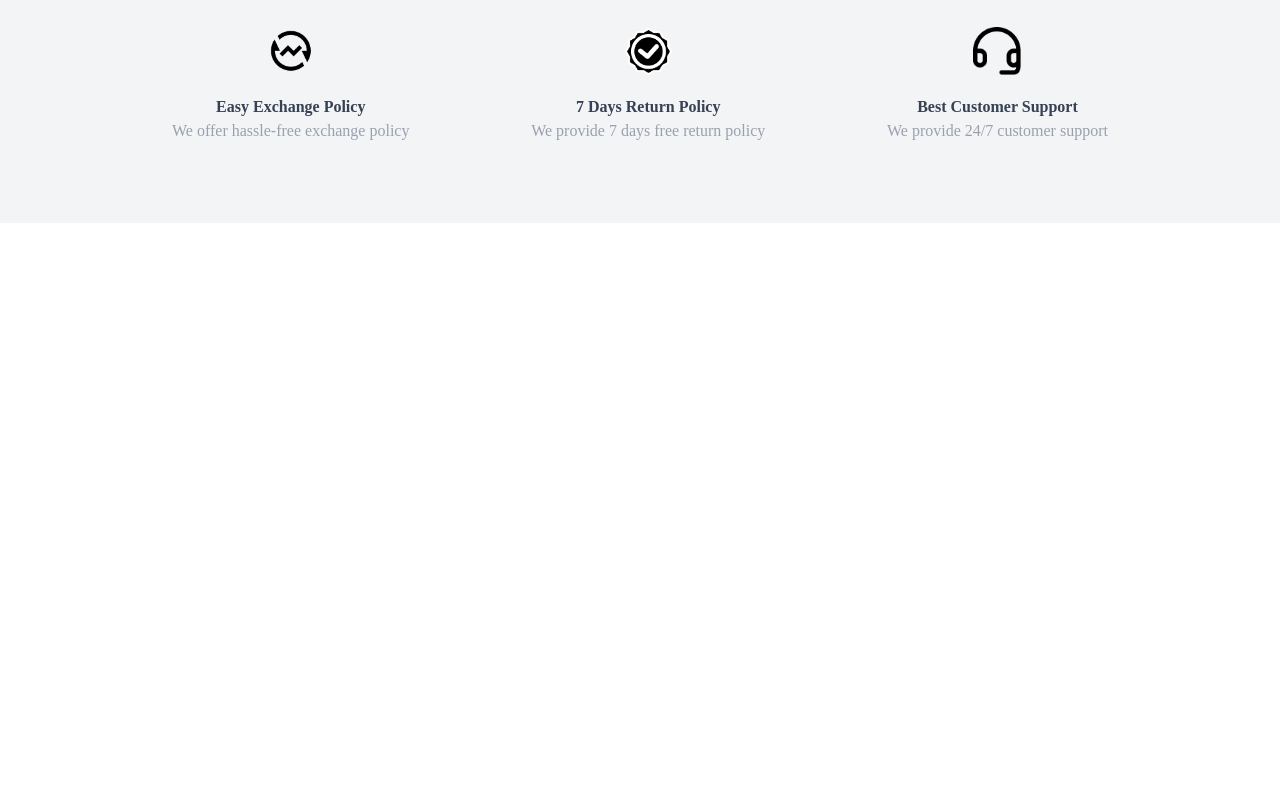
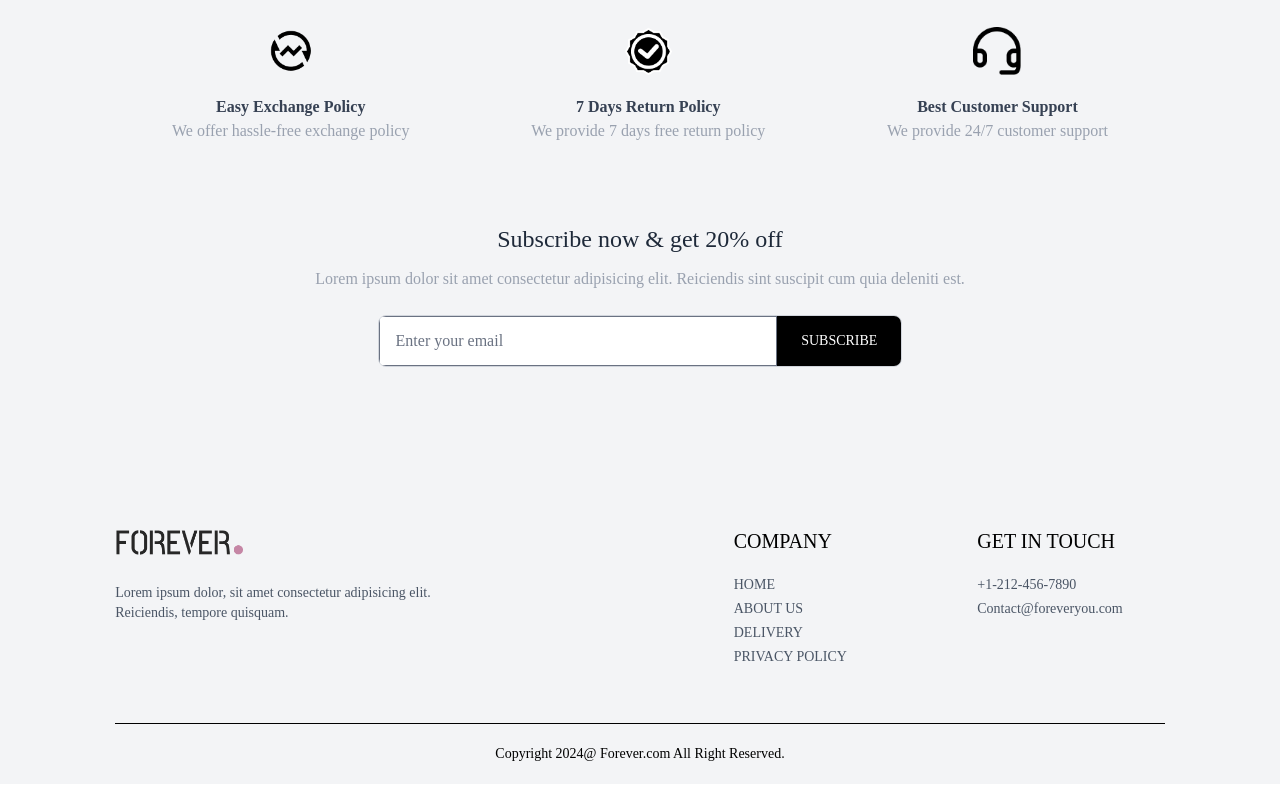
Before and after one commit to AimanWafiq29/Frontend-E-Commerce, a React (Vite) app: page / in a window 1280 px wide. Shown: the part 1914-2714 px from the top of the page. Before the commit the page ends 2137 px from the top, so only its background shows below. Built offline with nearby package versions, Linux system fonts and the light colour scheme.

Commit message:
Penambahan SubsMenu dan Footer

```diff
--- a/src/components/atoms/Logo.jsx
+++ b/src/components/atoms/Logo.jsx
@@ -1,8 +1,8 @@
 import React from "react";
 import LogoImage from "../../assets/logo.png";
 
-const Logo = () => {
-  return <img src={LogoImage} alt="Logo" className="w-36 cursor-pointer" />;
+const Logo = ({className}) => {
+  return <img src={LogoImage} alt="Logo" className={className} />;
 };
 
 export default Logo;
--- /dev/null
+++ b/src/components/molecules/SubscribeForm.jsx
@@ -0,0 +1,32 @@
+import React from "react";
+
+const SubscribeForm = () => {
+    const onSubmitHandler = (event) => {
+        event.preventDefault();
+    };
+
+    return (
+        <div className="text-center">
+            <div className="text-2xl font-medium text-gray-800">Subscribe now & get 20% off</div>
+            <p className="text-gray-400 mt-3">
+                Lorem ipsum dolor sit amet consectetur adipisicing elit. Reiciendis sint suscipit cum quia deleniti est.
+            </p>
+            <form
+                onSubmit={onSubmitHandler}
+                className="w-full sm:w-1/2 flex mx-auto my-6 border border-gray-300 rounded-lg overflow-hidden"
+            >
+                <input
+                    className="w-full px-4 py-3 outline-none text-gray-700 flex-1"
+                    type="email"
+                    placeholder="Enter your email"
+                    required
+                />
+                <button type="submit" className="bg-black text-white text-sm px-6 py-3 w-auto shrink-0">
+                    SUBSCRIBE
+                </button>
+            </form>
+        </div>
+    );
+};
+
+export default SubscribeForm;
--- /dev/null
+++ b/src/components/organisms/Footer.jsx
@@ -0,0 +1,37 @@
+import React from "react";
+import Logo from "../atoms/Logo";
+
+const Footer = () => {
+    return (
+        <div className="flex flex-col sm:grid grid-cols-[3fr_1fr_1fr] gap-14 my-10 mt-40 text-sm">
+            <div>
+                <Logo className="mb-5 w-32"/>
+                <p className="w-full md:w-2/3 text-gray-600">
+                    Lorem ipsum dolor, sit amet consectetur adipisicing elit. Reiciendis, tempore quisquam.
+                </p>
+            </div>
+            <div>
+                <p className="text-xl font-medium mb-5">COMPANY</p>
+                <ul className="flex flex-col gap-1 text-gray-600">
+                    <li>HOME</li>
+                    <li>ABOUT US</li>
+                    <li>DELIVERY</li>
+                    <li>PRIVACY POLICY</li>
+                </ul>
+            </div>
+            <div>
+                <p className="text-xl font-medium mb-5">GET IN TOUCH</p>
+                <ul className="flex flex-col gap-1 text-gray-600">
+                    <li>+1-212-456-7890</li>
+                    <li>Contact@foreveryou.com</li>
+                </ul>
+            </div>
+            <div className="col-span-3">
+                <hr />
+                <p className="py-5 text-sm text-center">Copyright 2024@ Forever.com All Right Reserved.</p>
+            </div>
+        </div>
+    );
+};
+
+export default Footer;
--- a/src/components/organisms/Navbar.jsx
+++ b/src/components/organisms/Navbar.jsx
@@ -16,7 +16,7 @@
     return (
         <div className="flex items-center justify-between py-5 px-4">
             <Link to="/" className="relative">
-                <Logo />
+                <Logo className="w-36 cursor-pointer"/>
             </Link>
             <NavMenu />
             <div className="flex items-center gap-6">
--- a/src/components/templates/MainLayout.jsx
+++ b/src/components/templates/MainLayout.jsx
@@ -1,11 +1,13 @@
 import React from "react";
 import Navbar from "../organisms/Navbar";
+import Footer from "../organisms/Footer";
 
 const MainLayout = ({ children }) => {
   return (
     <div className="px-4 sm:px-[5vw] md:px-[7vw] lg:px-[9vw] bg-gray-100">
       <Navbar />
       {children}
+      <Footer />
     </div>
   );
 };
--- a/src/pages/Home.jsx
+++ b/src/pages/Home.jsx
@@ -7,8 +7,10 @@
 import QualityIcon from "../assets/quality_icon.png";
 import SupportIcon from "../assets/support_img.png";
 import ExchangeIcon from "../assets/exchange_icon.png";
+import SubscribeForm from "../components/molecules/SubscribeForm";
 
 const Home = () => {
+
   const { products, currency } = useContext(ShopContext);
 
   // Menggunakan useMemo untuk optimalisasi
@@ -31,12 +33,14 @@
         <ProductList products={bestSeller} currency={currency} />
       </div>
 
-    {/* Features */}
-    <div className="flex flex-col sm:flex-row justify-around gap-12 sm:gap-2 py-20 text-xs sm:text-sm md:text-base text-gray-700">
+      {/* Features */}
+      <div className="flex flex-col sm:flex-row justify-around gap-12 sm:gap-2 py-20 text-xs sm:text-sm md:text-base text-gray-700">
         <FeatureItem icon={ExchangeIcon} title="Easy Exchange Policy" description="We offer hassle-free exchange policy" />
         <FeatureItem icon={QualityIcon} title="7 Days Return Policy" description="We provide 7 days free return policy" />
         <FeatureItem icon={SupportIcon} title="Best Customer Support" description="We provide 24/7 customer support" />
       </div>
+
+      <SubscribeForm />
 
     </div>
   );
```
